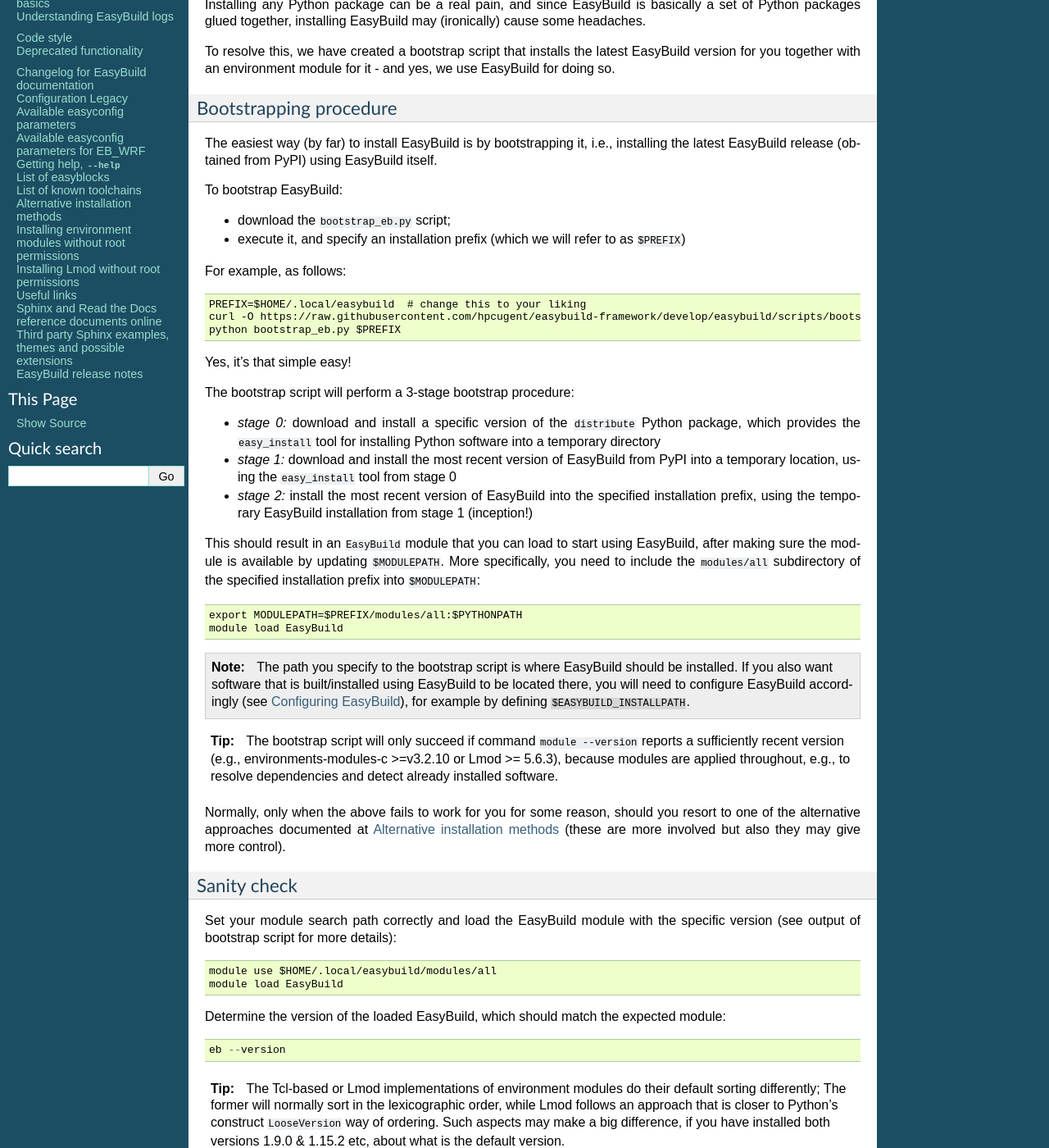
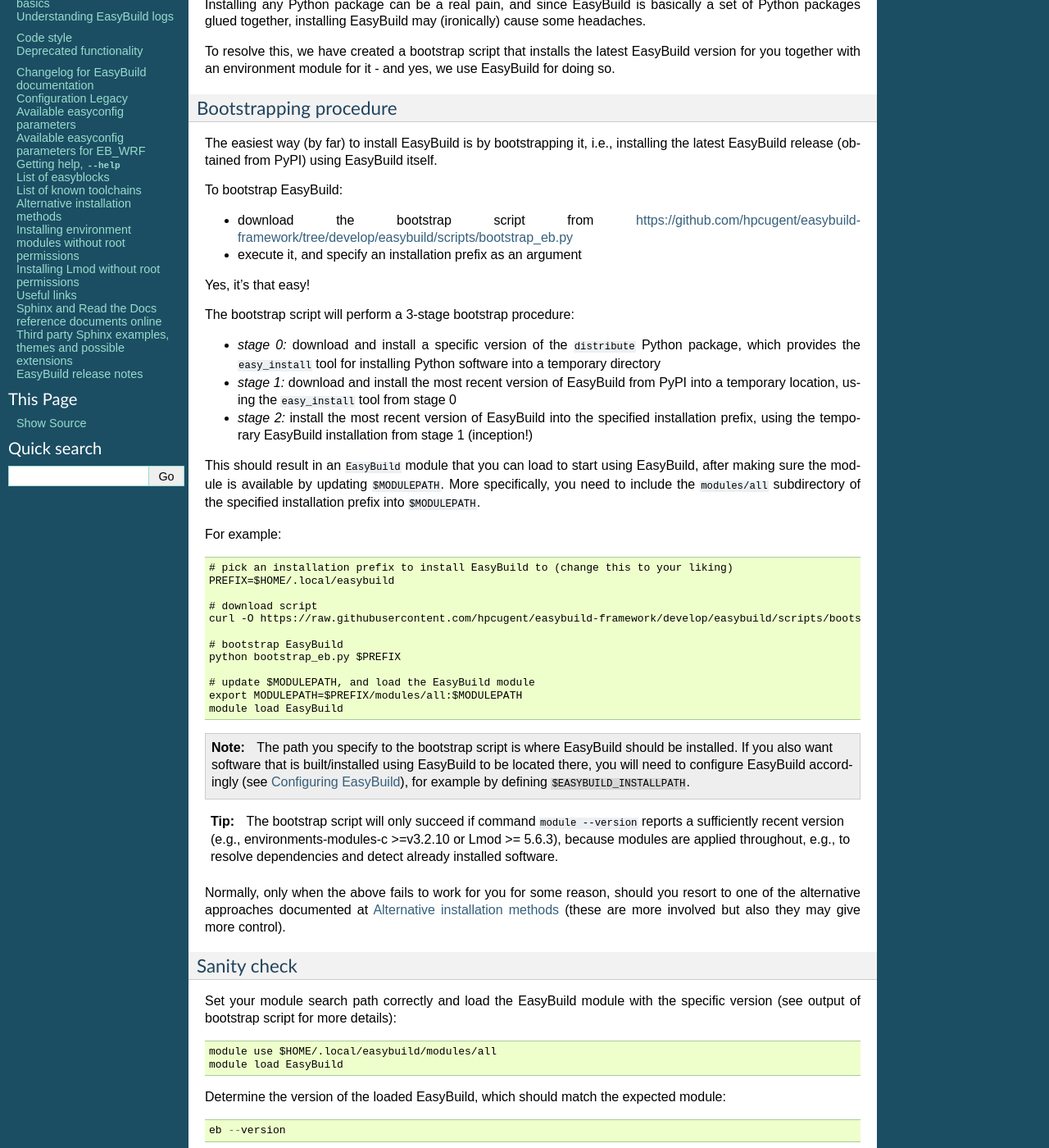
Before and after one commit to easybuilders/easybuild, a Sphinx documentation site: the page built from docs/Installation.rst, in a window 1280 px wide and 1400 px high, scrolled down 706 px. Shown: the whole window at 82% size. Built offline with Sphinx 7.4.7, drawn with Linux system fonts in a browser that asks for light colours.

Commit message:
put all bootstrap install commands together in one box

```diff
--- a/docs/Installation.rst
+++ b/docs/Installation.rst
@@ -59,16 +59,10 @@
 
 To bootstrap EasyBuild:
 
-* download the ``bootstrap_eb.py`` script;
-* execute it, and specify an installation prefix (which we will refer to as ``$PREFIX``)
+* download the bootstrap script from https://github.com/hpcugent/easybuild-framework/tree/develop/easybuild/scripts/bootstrap_eb.py
+* execute it, and specify an installation prefix as an argument
 
-For example, as follows::
-
-  PREFIX=$HOME/.local/easybuild  # change this to your liking
-  curl -O https://raw.githubusercontent.com/hpcugent/easybuild-framework/develop/easybuild/scripts/bootstrap_eb.py
-  python bootstrap_eb.py $PREFIX
-
-Yes, it's that simple easy!
+Yes, it's that easy!
 
 The bootstrap script will perform a 3-stage bootstrap procedure:
 
@@ -81,9 +75,21 @@
 
 This should result in an ``EasyBuild`` module that you can load to start using EasyBuild, after making sure the
 module is available by updating ``$MODULEPATH``. More specifically, you need to include the ``modules/all``
-subdirectory of the specified installation prefix into ``$MODULEPATH``::
+subdirectory of the specified installation prefix into ``$MODULEPATH``.
 
-  export MODULEPATH=$PREFIX/modules/all:$PYTHONPATH
+For example::
+
+  # pick an installation prefix to install EasyBuild to (change this to your liking)
+  PREFIX=$HOME/.local/easybuild
+
+  # download script
+  curl -O https://raw.githubusercontent.com/hpcugent/easybuild-framework/develop/easybuild/scripts/bootstrap_eb.py
+
+  # bootstrap EasyBuild
+  python bootstrap_eb.py $PREFIX
+
+  # update $MODULEPATH, and load the EasyBuild module
+  export MODULEPATH=$PREFIX/modules/all:$MODULEPATH
   module load EasyBuild
 
 .. note::
```
